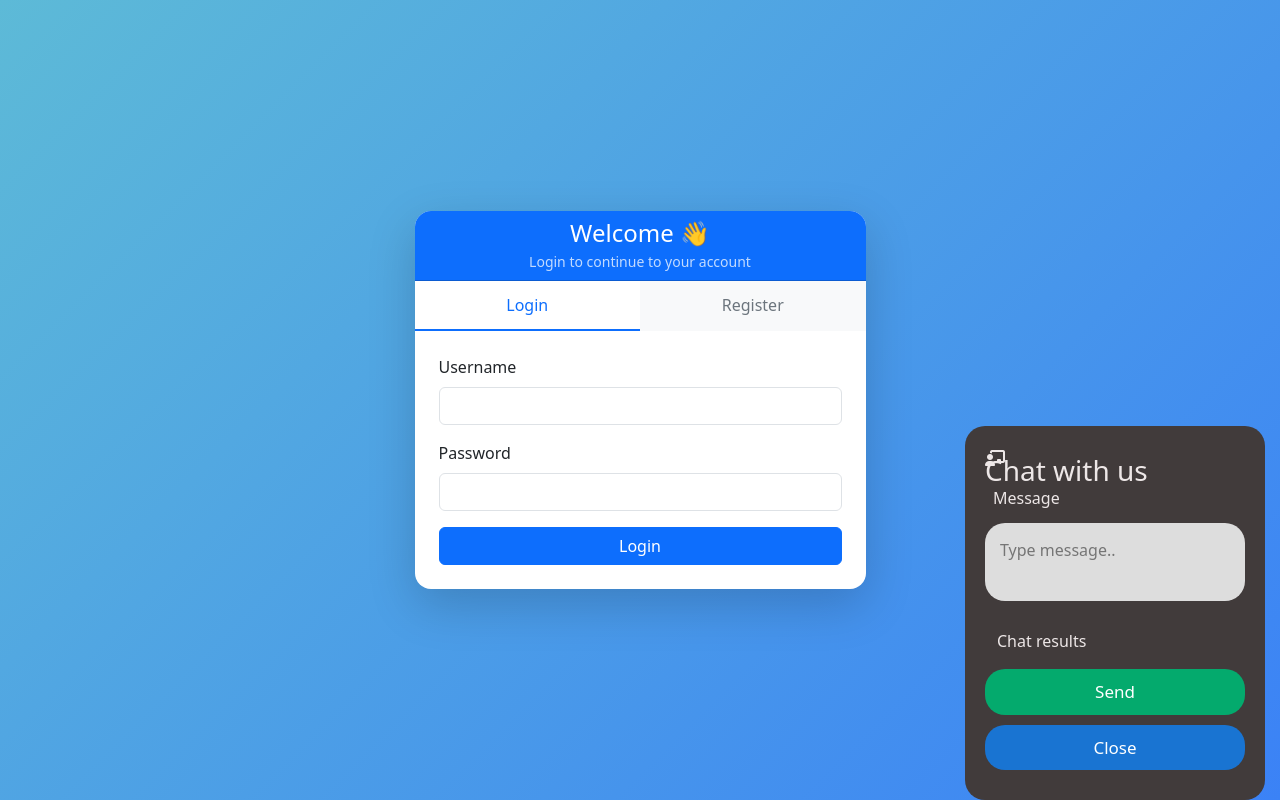
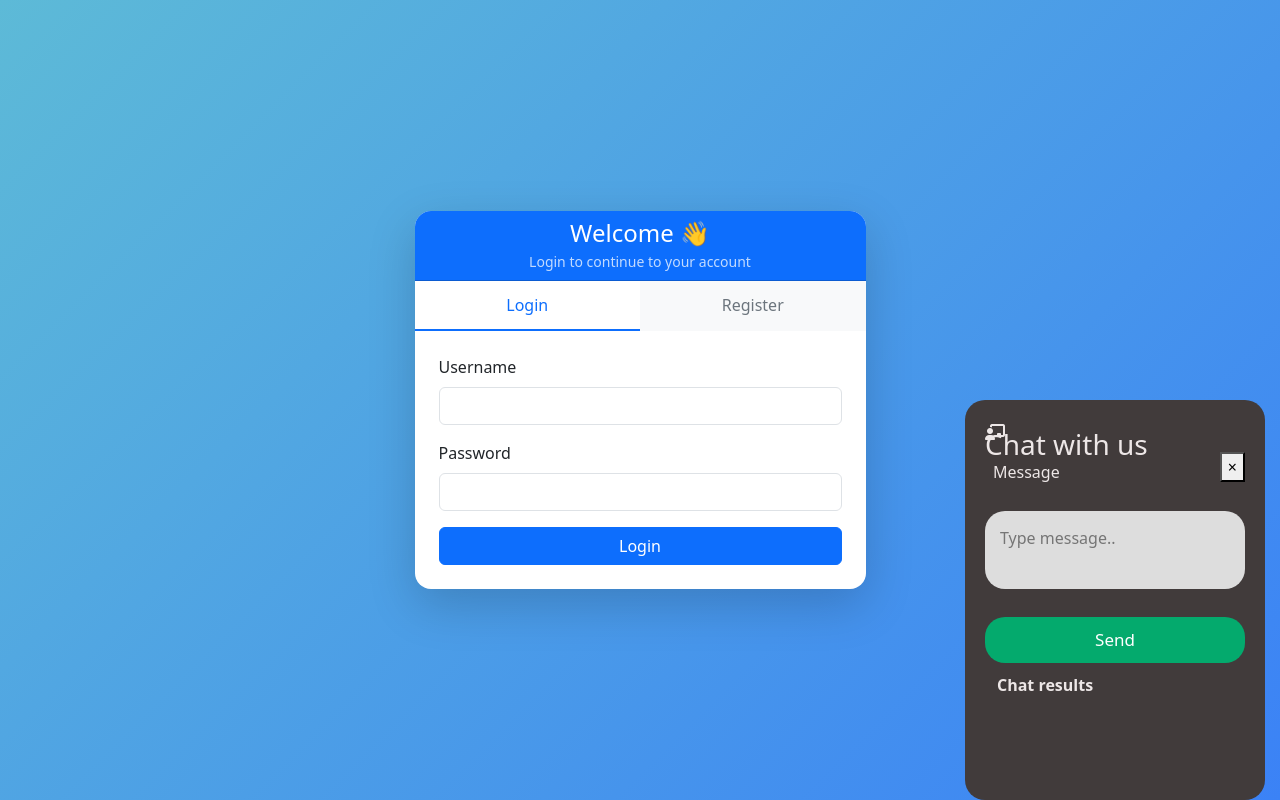
Before and after one commit to vikassrivastava18/Local-library, a Vue app in the folder frontend/library/: page /auth in a window 1280 px wide. Both pictures are taken after a click on the button "Chat". Built offline with nearby package versions, Linux system fonts and the light colour scheme.

Commit message:
Code updated for chat UI

```diff
--- a/frontend/library/src/App.vue
+++ b/frontend/library/src/App.vue
@@ -5,14 +5,19 @@
   <div class="chat-popup" id="myForm">
     <div class="form-container">
       <i class="fa-solid fa-chalkboard-user"></i>
-      <h3>Chat with us</h3>
-
+      <h3>Chat with us
+      </h3>
+      <button type="button" class="close mb-4" style="float: right;" aria-label="Close"
+        @click="closeForm()">
+        <span aria-hidden="true">&times;</span>
+      </button>
       <label for="msg" class="p-2">Message</label>
       <textarea placeholder="Type message.." name="msg" v-model="query" required></textarea>
-      <div class="container queryResults"><p>Chat results</p></div>
-      <button type="submit" class="btn" @click="submitForm()"
-        :disabled="disableChatBtn">Send</button>
-      <button type="button" class="btn cancel" @click="closeForm()">Close</button>
+      <button type="submit" class="btn" @click="submitForm()" :disabled="disableChatBtn">Send</button>
+      <div class="container queryResults">
+        <p><b>Chat results</b></p>
+      </div>
+
     </div>
   </div>
   <router-view></router-view>
@@ -50,7 +55,7 @@ async function submitForm() {
       const data = await response.json();
       console.log("Data: ", data);
       const resultText = data.result;
-      document.querySelector('.queryResults').innerHTML += `<p>${resultText}</p>`;
+      document.querySelector('.queryResults').innerHTML = `<p>Question: ${query.value}` + `<p>Answer: ${resultText}</p>` + document.querySelector('.queryResults').innerHTML;
       query.value = '';
 
     } else {
@@ -60,8 +65,8 @@ async function submitForm() {
   } catch (err) {
     this.error = 'Network error. Please try again.'
   } finally {
-      disableChatBtn.value = false;
-      console.log("Query cycle complete");
+    disableChatBtn.value = false;
+    console.log("Query cycle complete");
   }
 }
 </script>
@@ -103,6 +108,9 @@ h3 {
   border-radius: 20px;
   background-color: rgb(65, 59, 59);
   color: #ede7e7;
+  height: 400px;
+  max-height: 400px;
+  overflow: auto;
 }
 
 /* Full-width textarea */
@@ -114,7 +122,7 @@ h3 {
   border-radius: 20px;
   background: #ddd;
   resize: none;
-  min-height: 40px;
+  min-height: 25px;
   color: #777;
 }
 
@@ -148,8 +156,5 @@ h3 {
   opacity: 0.8;
 }
 
-.queryResults {
-  max-height: 400px;
-  overflow-y: scroll;
-}
+
 </style>
```
